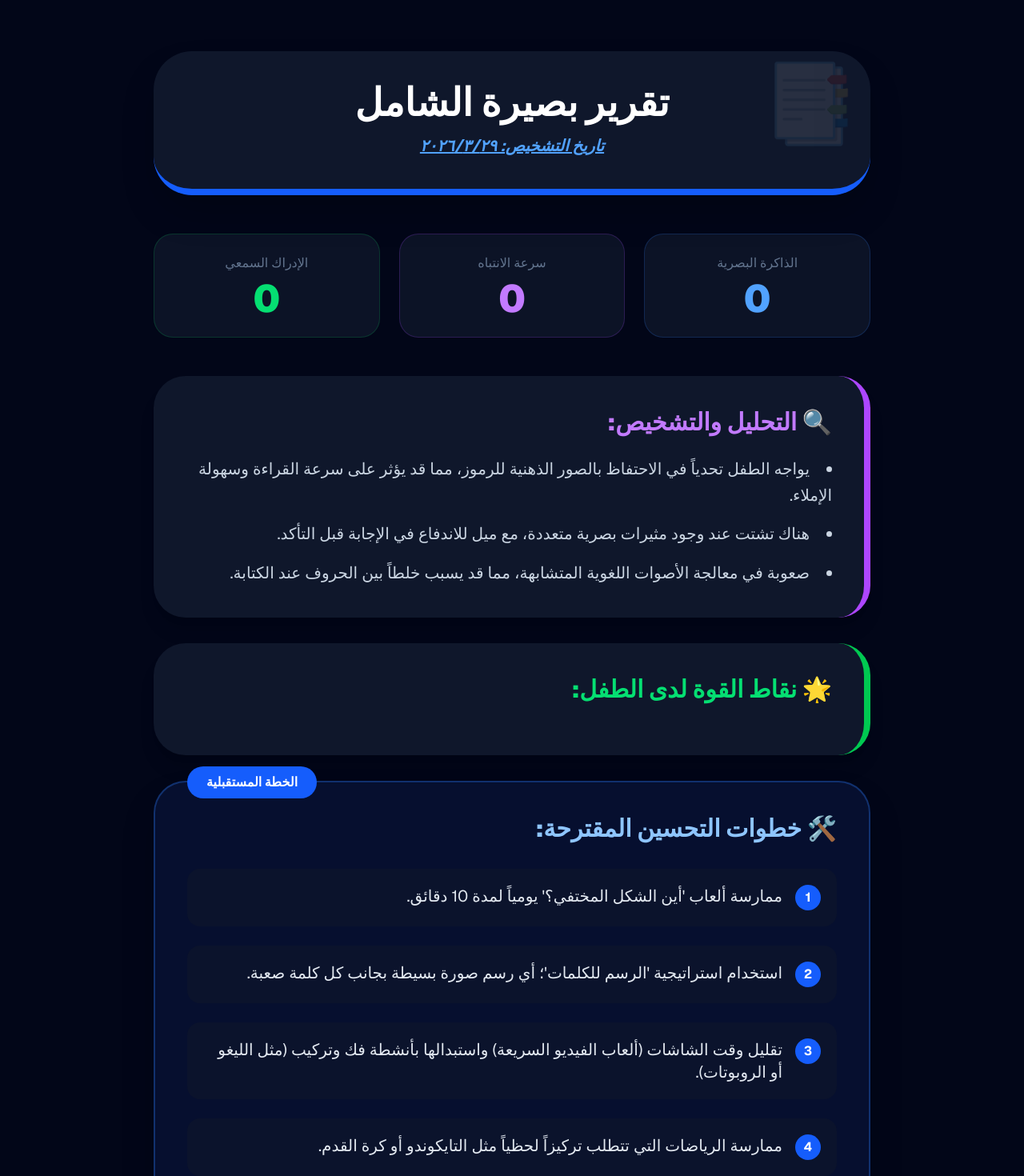
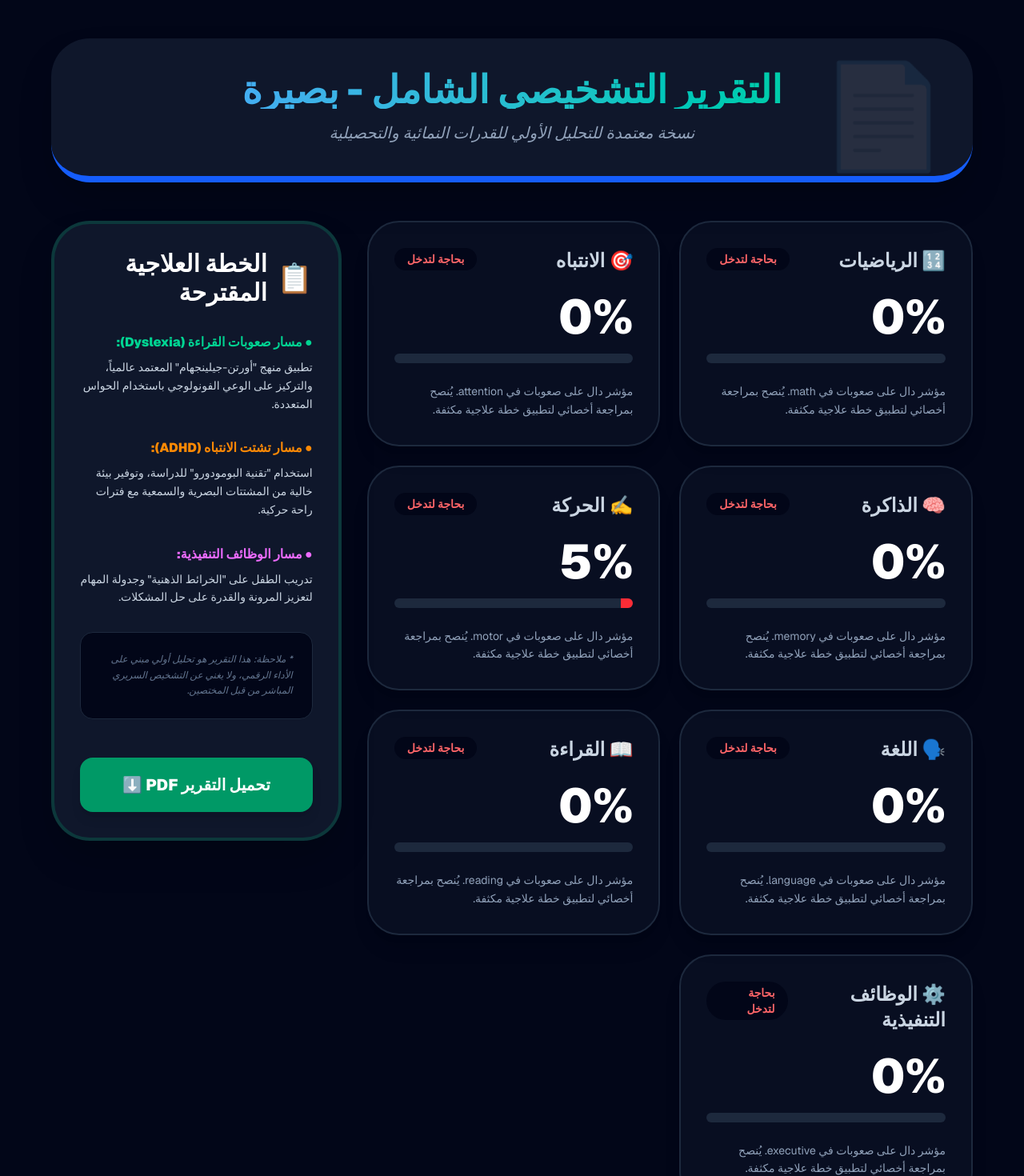
Before and after one commit to vivaex/basira-global, a Next.js app: page /diagnose/results in a window 1280 px wide. Shown: the top 1470 px of the page at 80% size. Built offline with nearby package versions, Linux system fonts and the light colour scheme.

Commit message:
completed full Executive Lab suite with standards

```diff
--- a/app/diagnose/results/page.tsx
+++ b/app/diagnose/results/page.tsx
@@ -1,126 +1,113 @@
 'use client';
-import { useEffect, useState } from 'react';
+import { useState, useEffect } from 'react';
 import Link from 'next/link';
 
-export default function DetailedResults() {
-  const [sc, setSc] = useState({ mem: 0, att: 0, aud: 0 });
+export default function FinalReport() {
+  const [data, setData] = useState<any>({});
+  const [loading, setLoading] = useState(true);
 
   useEffect(() => {
-    setSc({
-      mem: Number(localStorage.getItem('memoryScore') || 0),
-      att: Number(localStorage.getItem('attentionScore') || 0),
-      aud: Number(localStorage.getItem('auditoryScore') || 0),
-    });
+    if (typeof window !== 'undefined') {
+      const scores = {
+        math: Number(localStorage.getItem('mathScore') || 0),
+        attention: (Number(localStorage.getItem('selectiveScore') || 0) + Number(localStorage.getItem('sustainedScore') || 0)) / 2,
+        memory: (Number(localStorage.getItem('spatialMemoryScore') || 0) + Number(localStorage.getItem('memorySequenceScore') || 0)) / 2,
+        motor: (Number(localStorage.getItem('motorTappingScore') || 0) + (1000 / Number(localStorage.getItem('motorReactionScore') || 1000)) * 10) / 2,
+        language: Number(localStorage.getItem('languagePhonologyScore') || 0),
+        reading: Number(localStorage.getItem('readingCompScore') || 0),
+        executive: (Number(localStorage.getItem('execFlexScore') || 0) + Number(localStorage.getItem('execInhibitionScore') || 0)) / 2,
+      };
+      setData(scores);
+      setLoading(false);
+    }
   }, []);
 
-  // دالة توليد الخطة العلاجية والتشخيص
-  const generatePlan = () => {
-    const report = {
-      analysis: [] as string[],
-      plan: [] as string[],
-      strengths: [] as string[]
+  // دالة تحليل الحالة بناءً على المعايير العالمية
+  const getAnalysis = (score: number, type: string) => {
+    if (score >= 80) return { status: 'ممتاز', color: 'text-green-400', advice: 'القدرات ضمن النطاق الطبيعي المرتفع. يُنصح ببرامج إثرائية لتطوير الموهبة.' };
+    if (score >= 50) return { status: 'متوسط', color: 'text-yellow-400', advice: 'يوجد تذبذب في الأداء. يحتاج الطفل إلى تمارين تدعيمية لزيادة الثبات.' };
+    return { status: 'بحاجة لتدخل', color: 'text-red-400', advice: `مؤشر دال على صعوبات في ${type}. يُنصح بمراجعة أخصائي لتطبيق خطة علاجية مكثفة.` };
   };
 
-    // 1. تحليل الذاكرة البصرية
-    if (sc.mem < 30) {
-      report.analysis.push("يواجه الطفل تحدياً في الاحتفاظ بالصور الذهنية للرموز، مما قد يؤثر على سرعة القراءة وسهولة الإملاء.");
-      report.plan.push("ممارسة ألعاب 'أين الشكل المختفي؟' يومياً لمدة 10 دقائق.");
-      report.plan.push("استخدام استراتيجية 'الرسم للكلمات'؛ أي رسم صورة بسيطة بجانب كل كلمة صعبة.");
-    } else {
-      report.strengths.push("امتلاك ذاكرة بصرية قوية تساعده على حفظ الوجوه والأشكال الهندسية ببراعة.");
-    }
-
-    // 2. تحليل الانتباه والسرعة
-    if (sc.att < 50) {
-      report.analysis.push("هناك تشتت عند وجود مثيرات بصرية متعددة، مع ميل للاندفاع في الإجابة قبل التأكد.");
-      report.plan.push("تقليل وقت الشاشات (ألعاب الفيديو السريعة) واستبدالها بأنشطة فك وتركيب (مثل الليغو أو الروبوتات).");
-      report.plan.push("ممارسة الرياضات التي تتطلب تركيزاً لحظياً مثل التايكوندو أو كرة القدم.");
-    } else {
-      report.strengths.push("سرعة رد فعل ممتازة وقدرة عالية على تجاهل المشتتات المحيطة.");
-    }
-
-    // 3. تحليل الإدراك السمعي
-    if (sc.aud < 40) {
-      report.analysis.push("صعوبة في معالجة الأصوات اللغوية المتشابهة، مما قد يسبب خلطاً بين الحروف عند الكتابة.");
-      report.plan.push("الاستماع لقصص صوتية ثم طلب إعادة سرد أحداثها بالترتيب.");
-      report.plan.push("تمارين التمييز الصوتي (مثلاً: ما الفرق بين صوت السين والصاد؟).");
-    } else {
-      report.strengths.push("إدراك سمعي حاد وقدرة متميزة على اتباع التعليمات اللفظية المعقدة.");
-    }
-
-    return report;
-  };
-
-  const fullReport = generatePlan();
+  if (loading) return <div className="min-h-screen bg-slate-950 flex items-center justify-center text-white">جاري تحليل البيانات...</div>;
 
   return (
-    <main className="min-h-screen bg-slate-950 text-white p-4 md:p-16 font-sans" dir="rtl">
-      <div className="max-w-4xl mx-auto">
+    <main className="min-h-screen bg-slate-950 text-white p-4 md:p-12 font-sans" dir="rtl">
+      <div className="max-w-6xl mx-auto">
 
-        {/* هيدر التقرير */}
-        <div className="bg-slate-900 p-10 rounded-[3rem] border-b-8 border-blue-600 shadow-2xl mb-12 text-center relative overflow-hidden">
-          <div className="absolute top-0 right-0 p-4 opacity-10 text-8xl">📑</div>
-          <h1 className="text-5xl font-black mb-4">تقرير بصيرة الشامل</h1>
-          <p className="text-blue-400 text-xl font-bold italic underline">تاريخ التشخيص: {new Date().toLocaleDateString('ar-EG')}</p>
+        {/* هيدر التقرير الفخم */}
+        <header className="bg-slate-900 p-10 rounded-[3rem] border-b-8 border-blue-600 shadow-2xl mb-12 text-center relative overflow-hidden">
+          <div className="absolute top-0 right-0 p-8 opacity-10 text-9xl">📄</div>
+          <h1 className="text-5xl font-black mb-4 bg-gradient-to-r from-blue-400 to-emerald-400 bg-clip-text text-transparent">التقرير التشخيصي الشامل - بصيرة</h1>
+          <p className="text-slate-400 text-xl italic font-light">نسخة معتمدة للتحليل الأولي للقدرات النمائية والتحصيلية</p>
+        </header>
+
+        <div className="grid lg:grid-cols-3 gap-8">
+
+          {/* العمود الأول: بطاقات النتائج */}
+          <div className="lg:col-span-2 grid md:grid-cols-2 gap-6">
+            {Object.entries(data).map(([key, val]: any) => {
+              const analysis = getAnalysis(val, key);
+              return (
+                <div key={key} className="bg-slate-900/50 p-8 rounded-[2.5rem] border-2 border-slate-800 hover:border-blue-500/50 transition-all shadow-xl">
+                  <div className="flex justify-between items-start mb-6">
+                     <h2 className="text-2xl font-black capitalize text-slate-300">
+                        {key === 'math' ? '🔢 الرياضيات' : key === 'attention' ? '🎯 الانتباه' : key === 'memory' ? '🧠 الذاكرة' : key === 'motor' ? '✍️ الحركة' : key === 'language' ? '🗣️ اللغة' : key === 'reading' ? '📖 القراءة' : '⚙️ الوظائف التنفيذية'}
+                     </h2>
+                     <span className={`px-4 py-1 rounded-full text-sm font-bold ${analysis.color} bg-slate-950`}>{analysis.status}</span>
+                  </div>
+                  <div className="text-6xl font-black mb-4">{Math.round(val)}%</div>
+                  <div className="h-3 w-full bg-slate-800 rounded-full overflow-hidden">
+                    <div className={`h-full transition-all duration-1000 ${val < 50 ? 'bg-red-500' : 'bg-blue-500'}`} style={{ width: `${val}%` }}></div>
+                  </div>
+                  <p className="mt-6 text-sm text-slate-400 leading-relaxed">{analysis.advice}</p>
+                </div>
+              );
+            })}
           </div>
 
-        {/* سكورات ملونة */}
-        <div className="grid grid-cols-1 md:grid-cols-3 gap-6 mb-12">
-            <div className="bg-slate-900/80 p-6 rounded-3xl border border-blue-500/20 text-center">
-                <span className="text-slate-500 block mb-2">الذاكرة البصرية</span>
-                <span className="text-5xl font-black text-blue-400">{sc.mem}</span>
-            </div>
-            <div className="bg-slate-900/80 p-6 rounded-3xl border border-purple-500/20 text-center">
-                <span className="text-slate-500 block mb-2">سرعة الانتباه</span>
-                <span className="text-5xl font-black text-purple-400">{sc.att}</span>
-            </div>
-            <div className="bg-slate-900/80 p-6 rounded-3xl border border-green-500/20 text-center">
-                <span className="text-slate-500 block mb-2">الإدراك السمعي</span>
-                <span className="text-5xl font-black text-green-400">{sc.aud}</span>
+          {/* العمود الثاني: الخطة العلاجية الذكية */}
+          <div className="bg-slate-900 p-8 rounded-[3rem] border-4 border-emerald-500/20 shadow-2xl h-fit sticky top-8">
+            <h3 className="text-3xl font-black mb-8 flex items-center gap-3">
+               <span className="text-4xl">📋</span> الخطة العلاجية المقترحة
+            </h3>
+
+            <div className="space-y-8 text-right">
+                {data.language < 50 && (
+                  <section className="animate-in slide-in-from-right">
+                    <h4 className="text-emerald-400 font-black mb-2">● مسار صعوبات القراءة (Dyslexia):</h4>
+                    <p className="text-sm text-slate-300 leading-relaxed">تطبيق منهج "أورتن-جيلينجهام" المعتمد عالمياً، والتركيز على الوعي الفونولوجي باستخدام الحواس المتعددة.</p>
+                  </section>
+                )}
+                {data.attention < 50 && (
+                  <section className="animate-in slide-in-from-right">
+                    <h4 className="text-orange-400 font-black mb-2">● مسار تشتت الانتباه (ADHD):</h4>
+                    <p className="text-sm text-slate-300 leading-relaxed">استخدام "تقنية البومودورو" للدراسة، وتوفير بيئة خالية من المشتتات البصرية والسمعية مع فترات راحة حركية.</p>
+                  </section>
+                )}
+                {data.executive < 50 && (
+                  <section className="animate-in slide-in-from-right">
+                    <h4 className="text-fuchsia-400 font-black mb-2">● مسار الوظائف التنفيذية:</h4>
+                    <p className="text-sm text-slate-300 leading-relaxed">تدريب الطفل على "الخرائط الذهنية" وجدولة المهام لتعزيز المرونة والقدرة على حل المشكلات.</p>
+                  </section>
+                )}
+                <div className="p-6 bg-slate-950 rounded-2xl border border-slate-800 mt-8">
+                    <p className="text-xs text-slate-500 italic leading-relaxed">
+                        * ملاحظة: هذا التقرير هو تحليل أولي مبني على الأداء الرقمي، ولا يغني عن التشخيص السريري المباشر من قبل المختصين.
+                    </p>
                 </div>
             </div>
 
-        <div className="space-y-8">
-            {/* قسم التحليل */}
-            <section className="bg-slate-900 p-10 rounded-[2.5rem] border-r-8 border-purple-500 shadow-xl">
-                <h2 className="text-3xl font-black mb-6 flex items-center gap-3 text-purple-400">🔍 التحليل والتشخيص:</h2>
-                <ul className="space-y-4 text-xl text-slate-300 leading-relaxed list-disc list-inside">
-                    {fullReport.analysis.map((item, i) => <li key={i}>{item}</li>)}
-                    {fullReport.analysis.length === 0 && <li>جميع مؤشرات المعالجة المعرفية تقع ضمن النطاق الطبيعي والممتاز.</li>}
-                </ul>
-            </section>
-
-            {/* قسم نقاط القوة */}
-            <section className="bg-slate-900 p-10 rounded-[2.5rem] border-r-8 border-green-500 shadow-xl">
-                <h2 className="text-3xl font-black mb-6 flex items-center gap-3 text-green-400">🌟 نقاط القوة لدى الطفل:</h2>
-                <ul className="space-y-4 text-xl text-slate-300 leading-relaxed list-disc list-inside">
-                    {fullReport.strengths.map((item, i) => <li key={i}>{item}</li>)}
-                </ul>
-            </section>
-
-            {/* الخطة العلاجية */}
-            <section className="bg-blue-900/20 p-10 rounded-[2.5rem] border-2 border-blue-500/30 shadow-2xl relative">
-                <div className="absolute -top-5 left-10 bg-blue-600 text-white px-6 py-2 rounded-full font-black">الخطة المستقبلية</div>
-                <h2 className="text-3xl font-black mb-8 text-blue-300">🛠️ خطوات التحسين المقترحة:</h2>
-                <div className="space-y-6">
-                    {fullReport.plan.map((item, i) => (
-                        <div key={i} className="flex gap-4 items-start bg-slate-900/60 p-5 rounded-2xl">
-                            <span className="bg-blue-600 text-white w-8 h-8 rounded-full flex items-center justify-center flex-shrink-0 font-bold">{i+1}</span>
-                            <p className="text-xl text-slate-200">{item}</p>
-                        </div>
-                    ))}
-                    {fullReport.plan.length === 0 && <p className="text-xl text-green-400 font-bold">يُنصح بالاستمرار في تطوير المهارات المتقدمة، مثل تعلم لغة ثانية أو البدء بمبادئ البرمجة والعمليات المنطقية.</p>}
-                </div>
-            </section>
+            <button onClick={() => window.print()} className="w-full mt-12 bg-emerald-600 hover:bg-emerald-500 py-5 rounded-2xl font-black text-xl transition-all shadow-lg">
+                تحميل التقرير PDF ⬇️
+            </button>
           </div>
 
-        {/* أزرار الأكشن */}
-        <div className="mt-16 flex flex-wrap gap-4 justify-center no-print">
-            <button onClick={() => window.print()} className="bg-blue-600 hover:bg-blue-500 px-12 py-5 rounded-2xl font-black text-xl shadow-lg transition-all">طباعة التقرير (PDF) 📄</button>
-            <Link href="/" className="bg-slate-800 hover:bg-slate-700 px-12 py-5 rounded-2xl font-black text-xl transition-all">العودة للرئيسية</Link>
         </div>
 
-        <p className="text-center text-slate-600 mt-10 text-sm italic">بصيرة v1.0 - تم التوليد بواسطة محرك التشخيص الذكي</p>
+        <div className="mt-16 text-center">
+            <Link href="/diagnose" className="text-slate-600 hover:text-white underline transition">العودة وإعادة الاختبارات</Link>
+        </div>
       </div>
     </main>
   );
```
Lines whose indentation alone changed are shown as unchanged.
